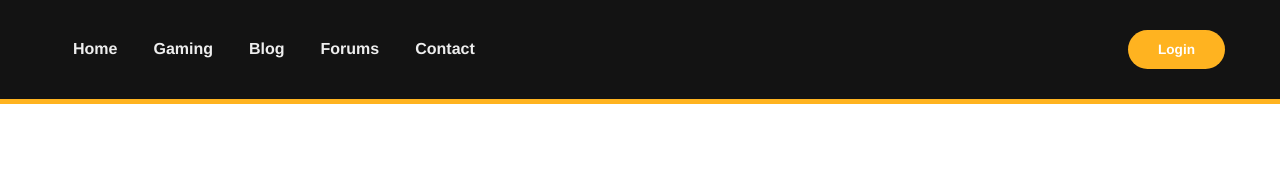
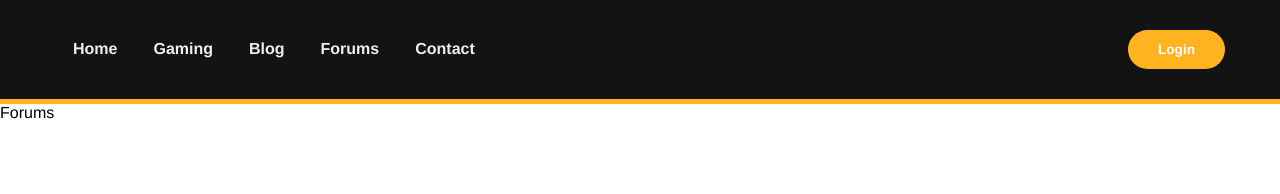
Before and after one commit to programmers123458/resume, a React (Vite) app in the folder gaming_website/: page /forums in a window 1280 px wide. Shown: the top 194 px of the page. Built offline with nearby package versions, Linux system fonts and the light colour scheme.

Commit message:
Add routes in gaming website

```diff
--- a/gaming_website/src/App.jsx
+++ b/gaming_website/src/App.jsx
@@ -3,6 +3,9 @@ import { BrowserRouter as Router, Routes, Route, Link } from "react-router-dom";
 import Login from "./pages/Login/Login";
 import Home from "./pages/Home/Home";
 import Gaming from "./pages/Gaming/Gaming";
+import Blog from "./pages/Blog/Blog"
+import Forums from './pages/Forums/Forums'
+import Contact from "./pages/Contact/Contact"
 // import
 import "./App.css";
 
@@ -31,17 +34,17 @@ function App() {
                 </li>
                 <li>
                   <a>
-                    <Link to="/">Blog</Link>
+                    <Link to="/blog">Blog</Link>
                   </a>
                 </li>
                 <li>
                   <a>
-                    <Link to="/">Forums</Link>
+                    <Link to="/forums">Forums</Link>
                   </a>
                 </li>
                 <li>
                   <a>
-                    <Link to="/">Contact</Link>
+                    <Link to="/contact">Contact</Link>
                   </a>
                 </li>
               </ul>
@@ -58,6 +61,9 @@ function App() {
         <Route path="/" element={<Home />} />
         <Route path="/gaming" element={<Gaming />} />
         <Route path="/login" element={<Login />} />
+        <Route path="/blog" element={<Blog />} />
+        <Route path="/forums" element={<Forums />} />
+        <Route path="/contact" element={<Contact />} />
       </Routes>
     </Router>
   );
--- /dev/null
+++ b/gaming_website/src/pages/Blog/Blog.jsx
@@ -0,0 +1,10 @@
+import React from 'react'
+import './Blog.css'
+
+const Blog = () => {
+  return (
+    <div>Blog</div>
+  )
+}
+
+export default Blog
--- /dev/null
+++ b/gaming_website/src/pages/Contact/Contact.jsx
@@ -0,0 +1,10 @@
+import React from 'react'
+import './Contact.css'
+
+const Contact = () => {
+  return (
+    <div>Contact</div>
+  )
+}
+
+export default Contact
--- /dev/null
+++ b/gaming_website/src/pages/Forums/Forums.jsx
@@ -0,0 +1,10 @@
+import React from 'react'
+import './Forums.css'
+
+const Forums = () => {
+  return (
+    <div>Forums</div>
+  )
+}
+
+export default Forums
```
Also changed, not shown: gaming_website/src/pages/Blog/Blog.css (added), gaming_website/src/pages/Contact/Contact.css (added), gaming_website/src/pages/Forums/Forums.css (added).
